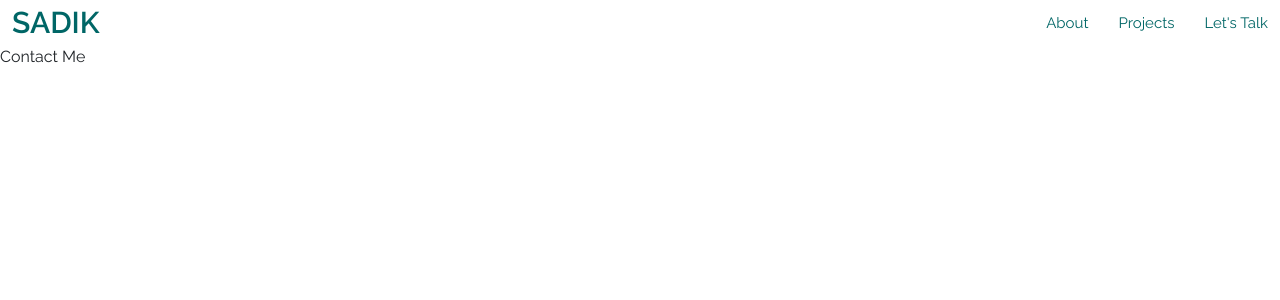
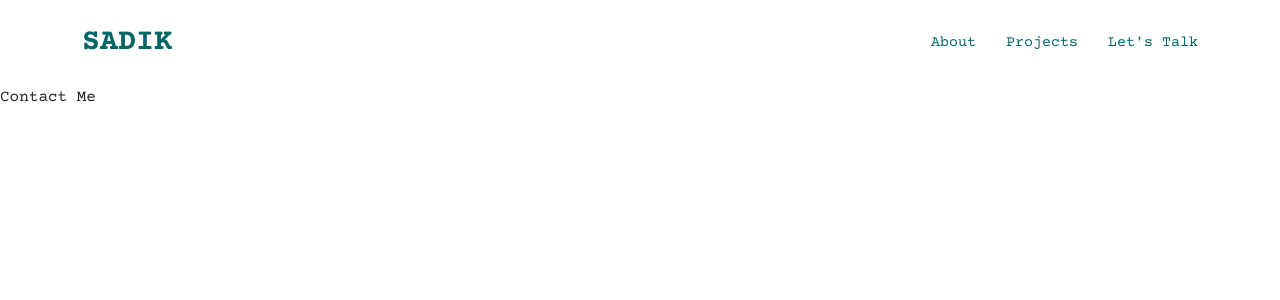
Before and after one commit to sadik5780/portfolio, a Next.js app: page /contact in a window 1280 px wide. Shown: the top 300 px of the page. Built offline with nearby package versions, Linux system fonts and the light colour scheme.

Commit message:
Courier font finalized after testing raleway from google fonts

```diff
--- a/components/Header.js
+++ b/components/Header.js
@@ -17,7 +17,7 @@
   return (
     <>
       <div className="header">
-        <div className="container-fluid">
+        <div className="container">
           <div className="nav_wrapper">
             <div className="logo_wrapper">
               <Link href="/">Sadik</Link>
--- a/styles/custom.css
+++ b/styles/custom.css
@@ -1,7 +1,11 @@
 /* {Google Font Montserrate | 300,400,500,600,700} */
 @import url("https://fonts.googleapis.com/css2?family=Montserrat:wght@300;400;500;600;700&display=swap");
+
 /* {Google Font Raleway | 300,400,500,600,700} */
 @import url('https://fonts.googleapis.com/css2?family=Raleway:wght@300;400;500;600;700&display=swap');
+
+/* {Google Font Raleway | 400,700} */
+@import url('https://fonts.googleapis.com/css2?family=Courier+Prime:wght@400;700&display=swap');
 
 * {
   margin: 0;
@@ -19,7 +23,9 @@
 body {
   background-color: #fff;
   /* font-family: "Montserrat", sans-serif !important; */
-  font-family: 'Raleway', sans-serif !important;
+  /* font-family: 'Raleway', sans-serif !important; */
+  font-family: 'Courier Prime', monospace !important;
+  /* word-spacing: -13px; */
 }
 a {
   text-decoration: none;
@@ -64,6 +70,7 @@
   display: flex;
   align-items: center;
   justify-content: space-between;
+  padding: 20px 0;
 }
 
 .header .nav_wrapper .logo_wrapper {
@@ -203,7 +210,7 @@
 }
 .hero_page .hero_text_wrapper {
   text-align: center;
-  padding: 10% 0 0%;
+  padding: 8% 0 0%;
   display: flex;
   align-items: center;
   justify-content: center;
@@ -270,7 +277,7 @@
   /* box-shadow: 0 8px 32px 0 rgba(31, 38, 135, 0.37); */
   backdrop-filter: blur(12px);
   -webkit-backdrop-filter: blur(12px);
-  border-radius: 30px;
+  border-radius: 20px;
   border: 1px solid rgba(255, 255, 255, 0.18);
   height: 250px;
   cursor: pointer;
@@ -296,8 +303,8 @@
   /* background:linear-gradient(to top,  #000000d6 0%, #ffffff00 30%) ; */
   background: linear-gradient(
     180deg,
-    transparent 10%,
-    rgba(0, 0, 0, 0.3) 75.88%
+    transparent 20%,
+    rgba(0, 0, 0, 0.7) 80%
   );
   z-index: 2;
 }
@@ -347,5 +354,6 @@
   border: 1px solid var(--tertiary-color-fff5bb);
   margin: 5px 5px 0px 0;
   padding: 2px 5px;
+  /* background-color: #006666; */
 }
 /* Landing Page Styling End */
```
